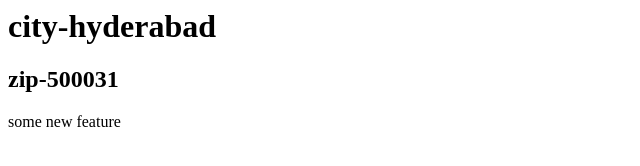
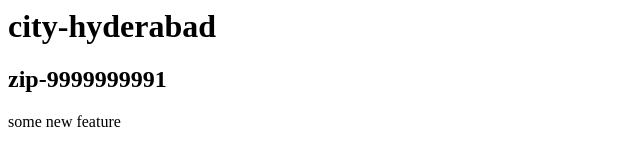
Before and after one commit to mannasahsc1/11-webapp2, a plain HTML site: page contact.html in a window 1280 px wide. Shown: the full height of the page, 0-640 px from the left. Drawn offline with Linux system fonts and the light colour scheme.

```diff
--- a/contact.html
+++ b/contact.html
@@ -3,7 +3,7 @@
 <title>
 </title>
 <h1>city-hyderabad</h1>
-<h2>zip-500031</h2>
+<h2>zip-9999999991</h2>
 <body>
 </body>
 </html>
```
